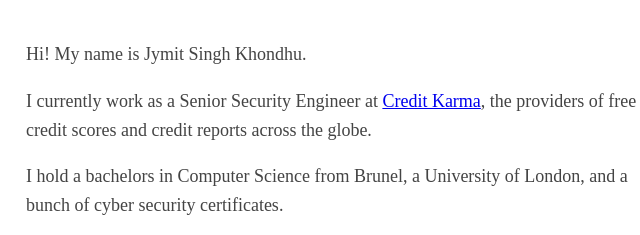
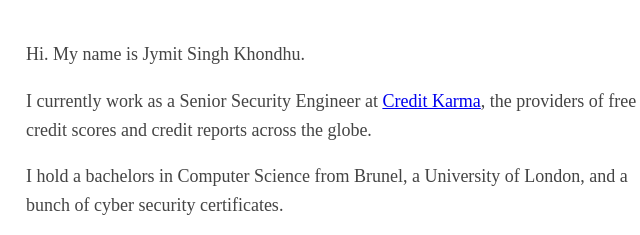
Before and after one commit to Jymit/jskhondhu.github.io, a plain HTML site: page index.html in a window 1280 px wide. Shown: the top 235 px of the page, 289-929 px from the left. Drawn offline with Linux system fonts and the light colour scheme.

Commit message:
Update index.html

```diff
--- a/index.html
+++ b/index.html
@@ -1,11 +1,11 @@
 <html>
 <head>
   <link rel="stylesheet" type="text/css" href="main.css">
-  <title>Jymit S Khondhu website</title>
+  <title>Jymit S. Khondhu website</title>
   <meta name="viewport" content="width=device-width, initial-scale=1">
 </head>
 <body>
-  <p>Hi! My name is Jymit Singh Khondhu.</p>
+  <p>Hi. My name is Jymit Singh Khondhu.</p>
   <p>I currently work as a Senior Security Engineer at <a href="https://www.creditkarma.com/">Credit Karma</a>, the providers of free credit scores and credit reports across the globe.</p>
   <p> I hold a bachelors in Computer Science from Brunel, a University of London, and a bunch of cyber security certificates.</p>
   <p>My hobbies can change but for the most part I enjoy bouldering and cycling.</p>
```
